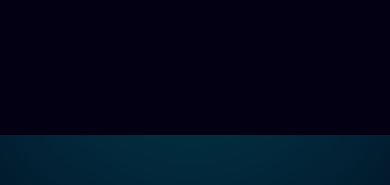
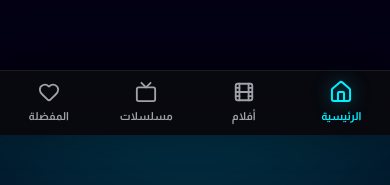
Before and after one commit to RnMjeedAlanazi/MJ-Prime, a Next.js app: page / in a window 390 px wide. Shown: the part 709-894 px from the top of the page. Before the commit the page ends 844 px from the top, so only its background shows below. Built offline with nearby package versions, Linux system fonts and the light colour scheme; no server answers.

Commit message:
Enhancement: Comprehensive iOS & Mobile support across the entire site

```diff
--- /dev/null
+++ b/src/app/components/BottomNav.module.css
@@ -0,0 +1,50 @@
+.bottomNav {
+  position: fixed;
+  bottom: 0;
+  left: 0;
+  right: 0;
+  height: calc(65px + env(safe-area-inset-bottom));
+  background: rgba(10, 10, 15, 0.85);
+  backdrop-filter: blur(25px);
+  -webkit-backdrop-filter: blur(25px);
+  border-top: 1px solid rgba(255, 255, 255, 0.08);
+  display: none; /* Desktop hidden */
+  justify-content: space-around;
+  align-items: center;
+  padding-bottom: env(safe-area-inset-bottom);
+  z-index: 2000;
+  box-shadow: 0 -10px 40px rgba(0, 0, 0, 0.5);
+}
+
+.navItem {
+  display: flex;
+  flex-direction: column;
+  align-items: center;
+  gap: 5px;
+  color: var(--text-secondary);
+  text-decoration: none;
+  font-family: 'Almarai', sans-serif;
+  transition: all 0.3s ease;
+  flex: 1;
+  padding: 10px 0;
+}
+
+.navItem span {
+  font-size: 11px;
+  font-weight: 700;
+}
+
+.active {
+  color: var(--accent-cyan);
+}
+
+.active svg {
+  filter: drop-shadow(0 0 8px var(--glow-cyan));
+  transform: scale(1.1);
+}
+
+@media (max-width: 768px) {
+  .bottomNav {
+    display: flex;
+  }
+}
--- /dev/null
+++ b/src/app/components/BottomNav.tsx
@@ -0,0 +1,30 @@
+'use client';
+import Link from 'next/link';
+import { Home, Film, Tv, Heart, Compass, Search } from 'lucide-react';
+import styles from './BottomNav.module.css';
+import { usePathname } from 'next/navigation';
+
+export default function BottomNav() {
+  const pathname = usePathname();
+
+  return (
+    <nav className={styles.bottomNav}>
+      <Link href="/" className={`${styles.navItem} ${pathname === '/' ? styles.active : ''}`}>
+        <Home size={22} />
+        <span>الرئيسية</span>
+      </Link>
+      <Link href="/movies" className={`${styles.navItem} ${pathname === '/movies' ? styles.active : ''}`}>
+        <Film size={22} />
+        <span>أفلام</span>
+      </Link>
+      <Link href="/series" className={`${styles.navItem} ${pathname === '/series' ? styles.active : ''}`}>
+        <Tv size={22} />
+        <span>مسلسلات</span>
+      </Link>
+      <Link href="/favorites" className={`${styles.navItem} ${pathname === '/favorites' ? styles.active : ''}`}>
+        <Heart size={22} />
+        <span>المفضلة</span>
+      </Link>
+    </nav>
+  );
+}
--- a/src/app/globals.css
+++ b/src/app/globals.css
@@ -19,8 +19,16 @@
   --shadow-glass: 0 8px 32px rgba(0, 0, 0, 0.4);
 }
 
-* { box-sizing: border-box; margin: 0; padding: 0; }
-html { scroll-behavior: smooth; }
+* {
+  box-sizing: border-box;
+  margin: 0;
+  padding: 0;
+  -webkit-tap-highlight-color: transparent;
+}
+html {
+  scroll-behavior: smooth;
+  height: -webkit-fill-available;
+}
 
 body {
   background-color: var(--bg-deep);
@@ -28,8 +36,13 @@ body {
   font-family: var(--font-almarai), var(--font-outfit), sans-serif;
   line-height: 1.6;
   -webkit-font-smoothing: antialiased;
+  -moz-osx-font-smoothing: grayscale;
   overflow-x: hidden;
   position: relative;
+  -webkit-overflow-scrolling: touch;
+  padding-bottom: env(safe-area-inset-bottom);
+  min-height: 100vh;
+  min-height: -webkit-fill-available;
 }
 
 /* Beautiful Aurora Background Effect */
@@ -224,6 +237,11 @@ button { font-family: inherit; }
   border: 1px solid rgba(168, 85, 247, 0.5);
   color: #c084fc;
 }
+@media (max-width: 768px) {
+  main {
+    padding-bottom: 80px;
+  }
+}
 
 .qBadge-season {
   background: rgba(255, 0, 170, 0.1);
--- a/src/app/layout.tsx
+++ b/src/app/layout.tsx
@@ -2,6 +2,7 @@ import type { Metadata } from 'next';
 import { Almarai, Outfit } from 'next/font/google';
 import './globals.css';
 import NavBar from './components/NavBar';
+import BottomNav from './components/BottomNav';
 
 const almarai = Almarai({ subsets: ['arabic'], weight: ['300', '400', '700', '800'], variable: '--font-almarai' });
 const outfit = Outfit({ subsets: ['latin'], weight: ['300', '400', '500', '600', '700', '800', '900'], variable: '--font-outfit' });
@@ -9,14 +10,22 @@ const outfit = Outfit({ subsets: ['latin'], weight: ['300', '400', '500', '600',
 export const metadata: Metadata = {
   title: 'MJ Prime - Watch Movies & Series',
   description: 'Watch the latest movies, series, anime, and Asian dramas. Free streaming in HD.',
+  viewport: 'width=device-width, initial-scale=1, maximum-scale=1, user-scalable=0, viewport-fit=cover',
+  appleWebApp: {
+    capable: true,
+    statusBarStyle: 'black-translucent',
+    title: 'MJ Prime',
+  },
+  themeColor: '#030014',
 };
 
 export default function RootLayout({ children }: { children: React.ReactNode }) {
   return (
     <html lang="ar" dir="rtl" suppressHydrationWarning className={`${almarai.variable} ${outfit.variable}`}>
-      <body suppressHydrationWarning>
+      <body suppressHydrationWarning onTouchStart={() => {}}>
         <NavBar />
         <main>{children}</main>
+        <BottomNav />
       </body>
     </html>
   );
```
